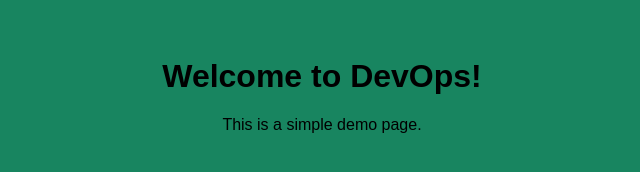
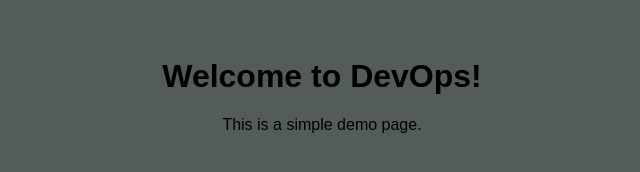
Before and after one commit to zeeshch-droid/DevOPs-git, a plain HTML site: page index.html in a window 1280 px wide. Shown: the whole page, without its empty margins (318-958 px from the left). Drawn offline with Linux system fonts and the light colour scheme.

Commit message:
Update to grey

```diff
--- a/index.html
+++ b/index.html
@@ -7,7 +7,7 @@
     <title>DevOps Demo</title>
     <style>
         body {
-            background-color: #188560;
+            background-color: #545c59;
             font-family: Arial, sans-serif;
             text-align: center;
             padding: 50px;
```
